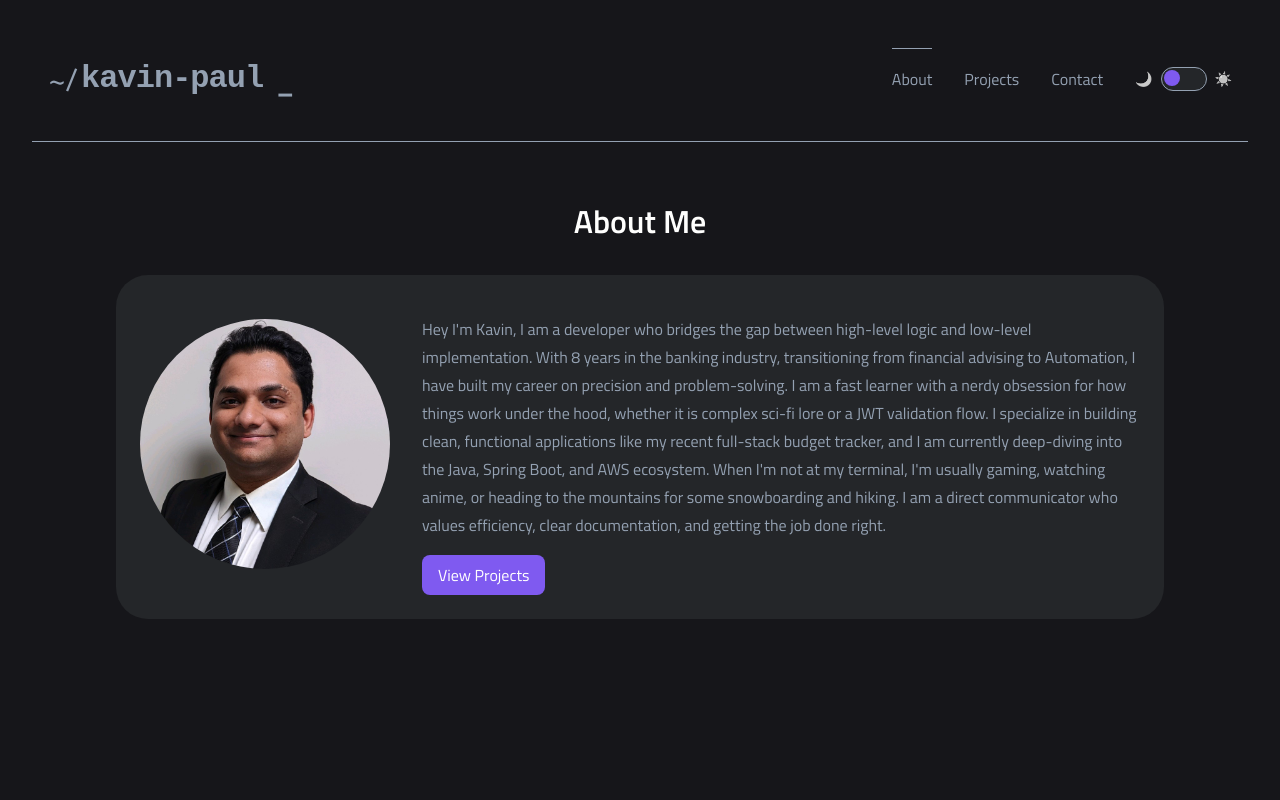
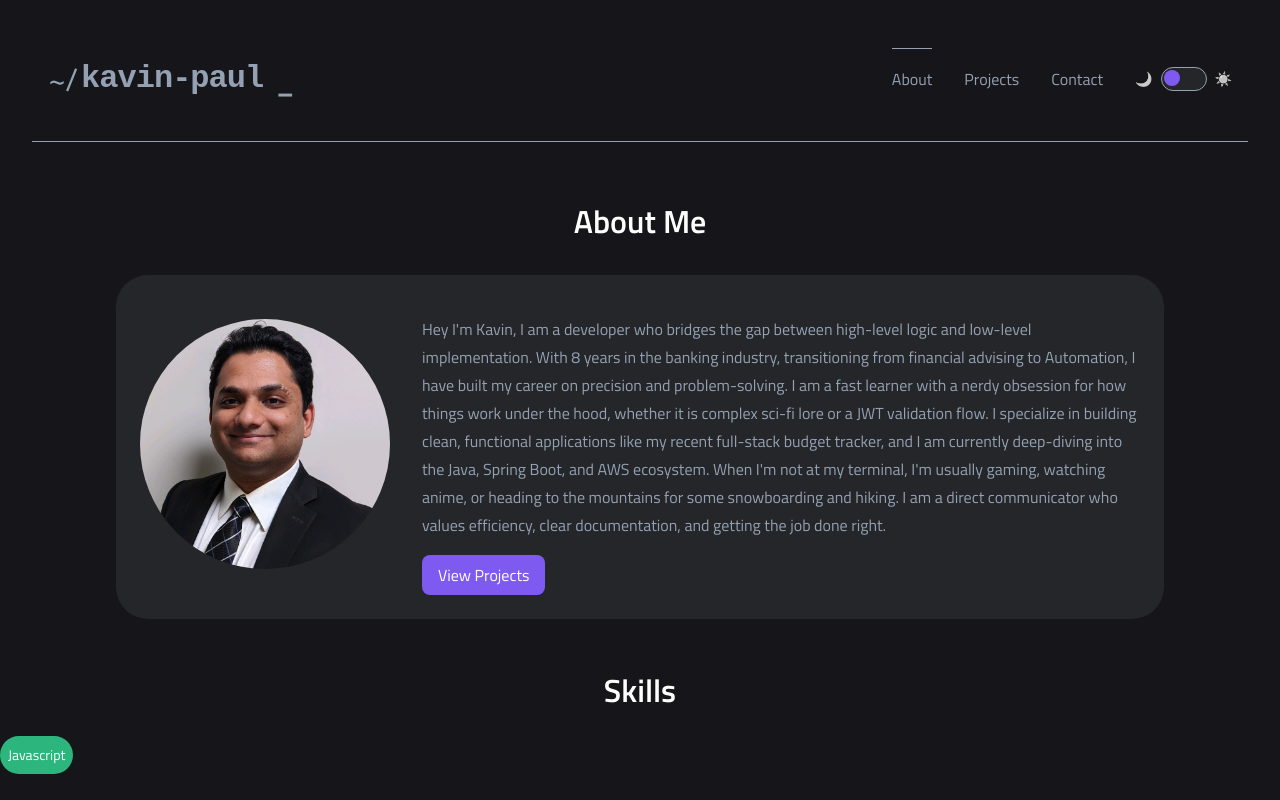
Before and after one commit to CodingKavin/MyPortfolio, a React (Vite) app: page / in a window 1280 px wide. Built offline with nearby package versions, Linux system fonts and the light colour scheme.

Commit message:
complete tags component and styling

```diff
--- a/src/components/Tags/Tags.jsx
+++ b/src/components/Tags/Tags.jsx
@@ -1,16 +1,13 @@
+import Typography from "../Typography/Typography.jsx";
 import "./Tags.scss";
-import { Link } from "react-router-dom";
 
-const Tags = ({ status = "In Stock", className = "", ...props }) => {
-  const isInstock = status?.toLowerCase() === "in stock";
-  const variant = isInstock ? "in-stock" : "out-of-stock";
-
-  let combinedClassName = `tag tag--${variant}`;
+const Tags = ({ text = "", className = "", ...props }) => {
+  let combinedClassName = `tag tag--skill`;
   if (className) combinedClassName += ` ${className}`;
 
   return (
     <div className={combinedClassName} {...props}>
-      {status.toUpperCase()}
+      <Typography variant="p2">{text}</Typography>
     </div>
   );
 };
--- a/src/components/Tags/Tags.scss
+++ b/src/components/Tags/Tags.scss
@@ -3,30 +3,27 @@
 @use "../../styles/mixins" as *;
 
 .tag {
-    display: inline-flex;
-    justify-content: center;
-    align-items: center;
-    width: pxToRem(86);
-    height: pxToRem(24);
-    padding: pxToRem(4) pxToRem(8);
-    border-radius: pxToRem(20);
-    font-weight: 600;
-    font-size: pxToRem(11);
-    line-height: pxToRem(16);
-    @include tablet {
-        width: pxToRem(92);
-        height: pxToRem(26);
-        font-size: pxToRem(12);
-        line-height: pxToRem(18);
+  display: inline-flex;
+  justify-content: center;
+  align-items: center;
+  width: fit-content;
+  border-radius: pxToRem(20);
+  white-space: nowrap;
+
+  transition:
+    transform 0.2s ease,
+    background-color 0.2s ease;
+
+  &--skill {
+    background-color: $color-tertiary-medium;
+    color: $color-text-primary;
+
+    &:hover {
+      transform: translateY(-2px);
     }
+  }
 
-    &--in-stock {
-        background-color: #15846312;
-        color: $color-supporting-green;
-    }
-
-    &--out-of-stock {
-        background-color: #C9451512;
-        color: $color-supporting-red;
-    }
+  .typography--p2 {
+    margin: pxToRem(8);
+  }
 }
--- a/src/pages/AboutPage/AboutPage.jsx
+++ b/src/pages/AboutPage/AboutPage.jsx
@@ -1,10 +1,12 @@
 import MyPic from "../../assets/Images/pic_kavin.jpg";
 import Typography from "../../components/Typography/Typography";
 import Button from "../../components/Button/Button";
+import Tags from "../../components/Tags/Tags";
 import "./AboutPage.scss";
 
 const AboutPage = () => {
   return (
+    <>
       <section className="about-me">
         <Typography variant="h1" className="about-me__header">
           About Me
@@ -21,18 +23,19 @@ const AboutPage = () => {
             <div className="about-me__about-content">
               <Typography variant="p1" className="about-me__description">
                 Hey I'm Kavin, I am a developer who bridges the gap between
-              high-level logic and low-level implementation. With 8 years in the
-              banking industry, transitioning from financial advising to
+                high-level logic and low-level implementation. With 8 years in
+                the banking industry, transitioning from financial advising to
                 Automation, I have built my career on precision and
                 problem-solving. I am a fast learner with a nerdy obsession for
-              how things work under the hood, whether it is complex sci-fi lore
-              or a JWT validation flow. I specialize in building clean,
-              functional applications like my recent full-stack budget tracker,
-              and I am currently deep-diving into the Java, Spring Boot, and AWS
-              ecosystem. When I'm not at my terminal, I'm usually gaming,
-              watching anime, or heading to the mountains for some snowboarding
-              and hiking. I am a direct communicator who values efficiency,
-              clear documentation, and getting the job done right.
+                how things work under the hood, whether it is complex sci-fi
+                lore or a JWT validation flow. I specialize in building clean,
+                functional applications like my recent full-stack budget
+                tracker, and I am currently deep-diving into the Java, Spring
+                Boot, and AWS ecosystem. When I'm not at my terminal, I'm
+                usually gaming, watching anime, or heading to the mountains for
+                some snowboarding and hiking. I am a direct communicator who
+                values efficiency, clear documentation, and getting the job done
+                right.
               </Typography>
               <Button
                 variant="primary"
@@ -46,6 +49,13 @@ const AboutPage = () => {
           </div>
         </div>
       </section>
+      <section className="skills">
+        <Typography variant="h1" className="about-me__header">
+          Skills
+        </Typography>
+        <Tags text="Javascript" />
+      </section>
+    </>
   );
 };
 
```
Lines whose indentation alone changed are shown as unchanged.
